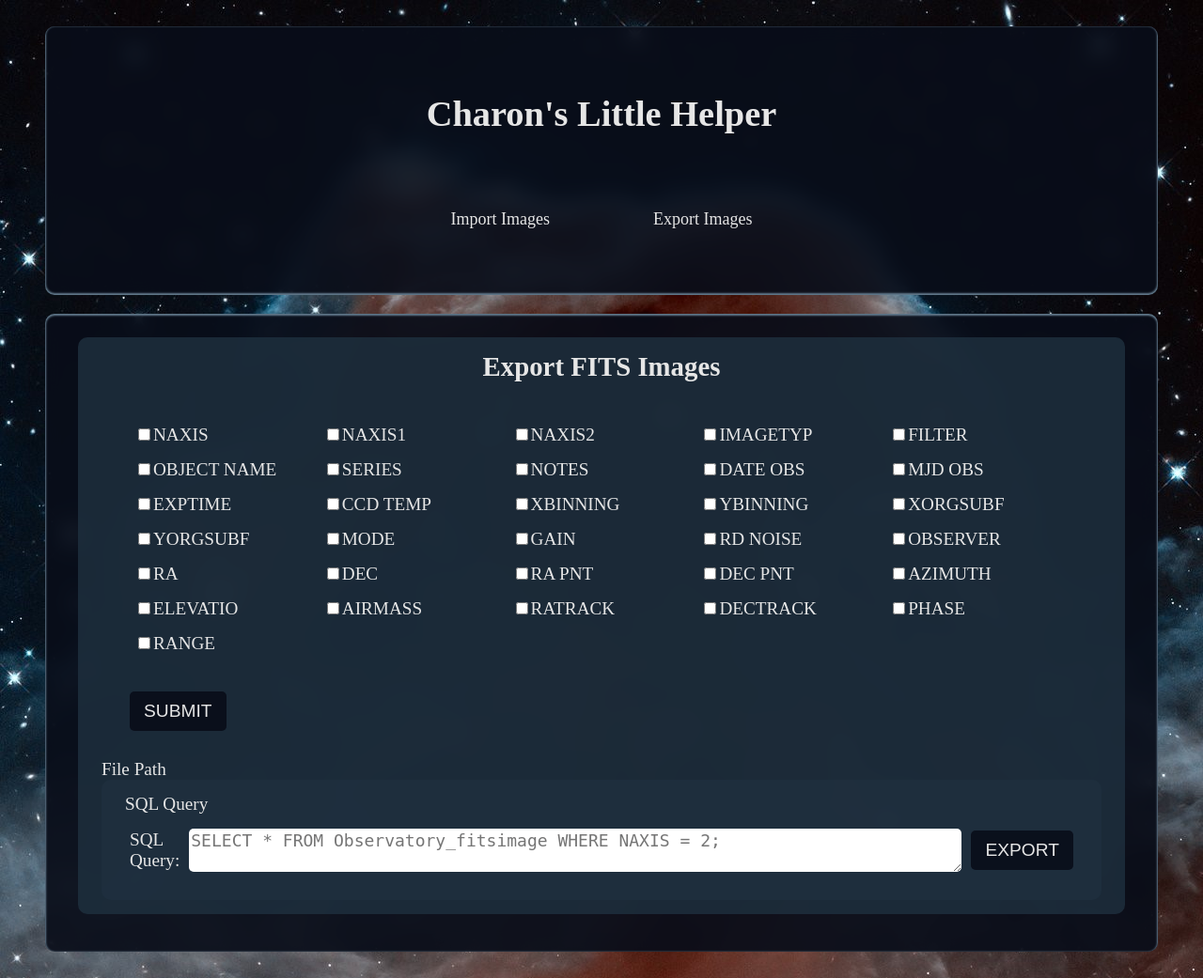
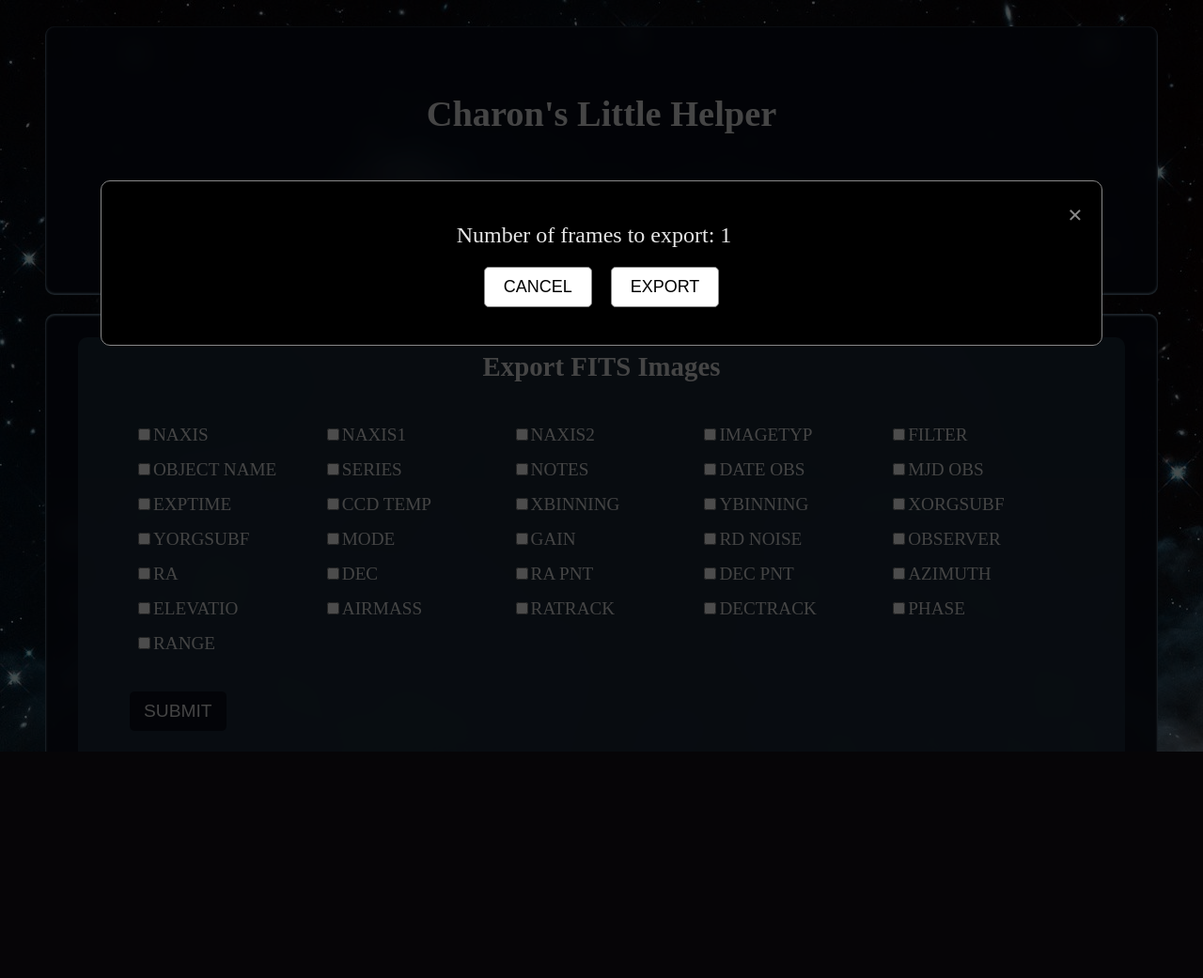
Before and after one commit to TIS2023-FMFI/hviezdna-obloha, a Django app: template NightSky/Observatory/templates/Observatory/export_fits.html in a window 1280 px wide. Shown: the whole page at 94% size. After the commit the page ends 800 px from the top, so only its background shows below. Run offline with Django 4.2, Linux system fonts and the light colour scheme; tables that the repository leaves empty hold one stand-in row (values such as "Sample post"); the template is opened without the code that fills it: values that come from a table or form of the project are taken from there, most other values are stand-ins (such as "Sample title", 1, 10 or a date in 2020).

Commit message:
added sql query form and pop-up window

```diff
--- a/NightSky/Observatory/templates/Observatory/export_fits.html
+++ b/NightSky/Observatory/templates/Observatory/export_fits.html
@@ -6,14 +6,83 @@
     <meta charset="UTF-8">
     <meta http-equiv="X-UA-Compatible" content="IE=edge">
     <meta name="viewport" content="width=device-width, initial-scale=1.0">
+    <link rel="stylesheet" type="text/css" href="{% static 'styles.css' %}">
     <title>Charon's Little Helper - Import Fits</title>
-    <link rel="stylesheet" type="text/css" href="{% static 'styles.css' %}">
 </head>
+
 <style>
-    #sql_input{
+    #sql_input {
         border: none;
         border-radius: 5px;
         font-size: 18px;
+    }
+
+    .modal {
+        display: none;
+        position: fixed;
+        z-index: 1;
+        left: 0;
+        top: 0;
+        width: 100%;
+        height: 100%;
+        overflow: auto;
+        background-color: rgba(0, 0, 0, 0.7);
+    }
+
+    .modal-content {
+        background-color: rgb(0, 0, 0);
+        margin: 15% auto;
+        padding: 20px;
+        border: 1px solid #888;
+        width: 80%;
+        text-align: center;
+        border-radius: 10px;
+    }
+
+    .close {
+        color: #888;
+        float: right;
+        font-size: 28px;
+        font-weight: bold;
+    }
+
+    .close:hover,
+    .close:focus {
+        color: white;
+        text-decoration: none;
+        cursor: pointer;
+    }
+
+    #resultsLengthText {
+        font-size: 24px;
+        margin-bottom: 20px;
+    }
+
+    .modalButtons {
+        margin: 0 10px;
+        padding: 10px 20px;
+        font-size: 18px;
+        cursor: pointer;
+        background-color: white;
+        color: black;
+        border: 1px solid #888;
+        border-radius: 5px;
+    }
+
+    .modalButtons:hover,
+    .modalButtons:focus {
+        color: white;
+        text-decoration: none;
+        cursor: pointer;
+        background-color: darkred;
+        border: 1px solid #888;
+    }
+
+    .button-container {
+        display: flex;
+        justify-content: center;
+        align-items: center;
+        margin: 20px;
     }
 </style>
 <body>
@@ -59,16 +128,6 @@
                 )
             </script>
 
-            {#    <div class="checkbox-container">#}
-            {#        {% for field in form %}#}
-            {#            <label>#}
-            {#                <input type="checkbox" id="checkbox-{{ field.auto_id }}" name="{{ field.name }}"#}
-            {#                       value="{{ field.value }}" onchange="toggleVisibility('{{ field.auto_id }}')">#}
-            {#                {{ field.label }}#}
-            {#            </label>#}
-            {#        {% endfor %}#}
-            {#    </div>#}
-
             {% for field in form %}
                 <div hidden="hidden" id="div-{{ field.auto_id }}" class="field-input">
                     <label>
@@ -83,22 +142,66 @@
         <div>
             File Path
         </div>
-
         <div>
             <article class="content_part" style="margin: 0">
-                SQL Query
+                <h2>SQL query</h2>
                 <form method="post" enctype="multipart/form-data" action="{% url 'export_fits' %}">
                     {% csrf_token %}
                     <div class="form-container">
-                    <label for="sql_input">SQL Query:</label>
-                    <textarea id="sql_input" name="sql_input" rows="2" cols="150" placeholder="SELECT * FROM Observatory_fitsimage WHERE NAXIS = 2;"></textarea>
+                        {# }<label for="sql_input">SQL query:</label>#}
+                        <textarea id="sql_input" name="sql_input" rows="2" cols="150"
+                                  title='Enter your SQL query here. For example:&#10; SELECT "PATH" FROM "Observatory_fitsimage" WHERE "NAXIS" = 2'
+                        >SELECT "PATH" FROM "Observatory_fitsimage" </textarea>
                         <input type="submit" name="sql_query_export" value="Export">
                     </div>
                 </form>
+
             </article>
         </div>
     </div>
 </div>
+
+<!-- Export Pop-up window -->
+<div id="ExportModal" class="modal">
+    <div class="modal-content">
+        <span class="close" onclick="closeModal('ExportModal')">&times;</span>
+        <p id="resultsLengthText"></p>
+        <div class="button-container">
+            <button class="modalButtons" onclick="closeModal('ExportModal')">CANCEL</button>
+            <button class="modalButtons" onclick="closeModal('ExportModal')">EXPORT</button>
+        </div>
+    </div>
+</div>
+
+<!-- Wrong SQL query Pop-up window -->
+<div id="SQLqueryModal" class="modal">
+    <div class="modal-content">
+        <span class="close" onclick="closeModal('SQLqueryModal')">&times;</span>
+        <p id="ErrorMessage"></p>
+    </div>
+</div>
+
+<script>
+    <!-- script to pop-up windows -->
+
+    {% if errorMessage is not None %}
+        document.getElementById('ErrorMessage').innerText = 'Error: {{ errorMessage }}';
+        document.getElementById('SQLqueryModal').style.display = 'block';
+    {% endif %}
+
+    {% if results_length is not None %}
+        document.getElementById('resultsLengthText').innerText = 'Number of frames to export: {{ results_length }}';
+        document.getElementById('ExportModal').style.display = 'block';
+    {% endif %}
+
+
+    function closeModal(modalId) {
+        var modal = document.getElementById(modalId);
+        modal.style.display = 'none';
+    }
+
+</script>
+
 </body>
 
 </html>
```
Also changed, not shown: NightSky/Observatory/views.py (+58 -6 lines), NightSky/Observatory/forms.py (line endings or trailing spaces). Lines whose indentation alone changed are shown as unchanged.
